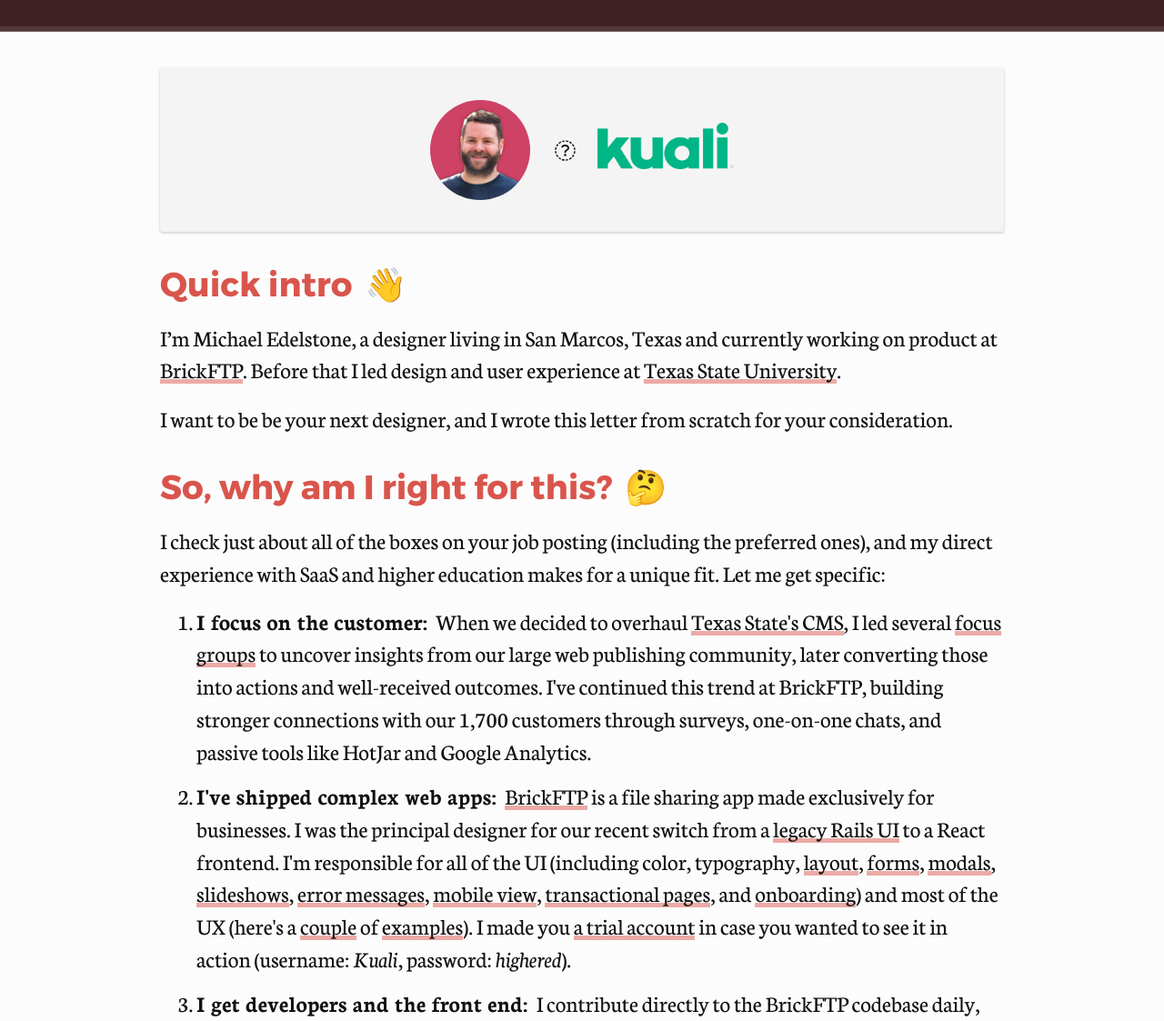
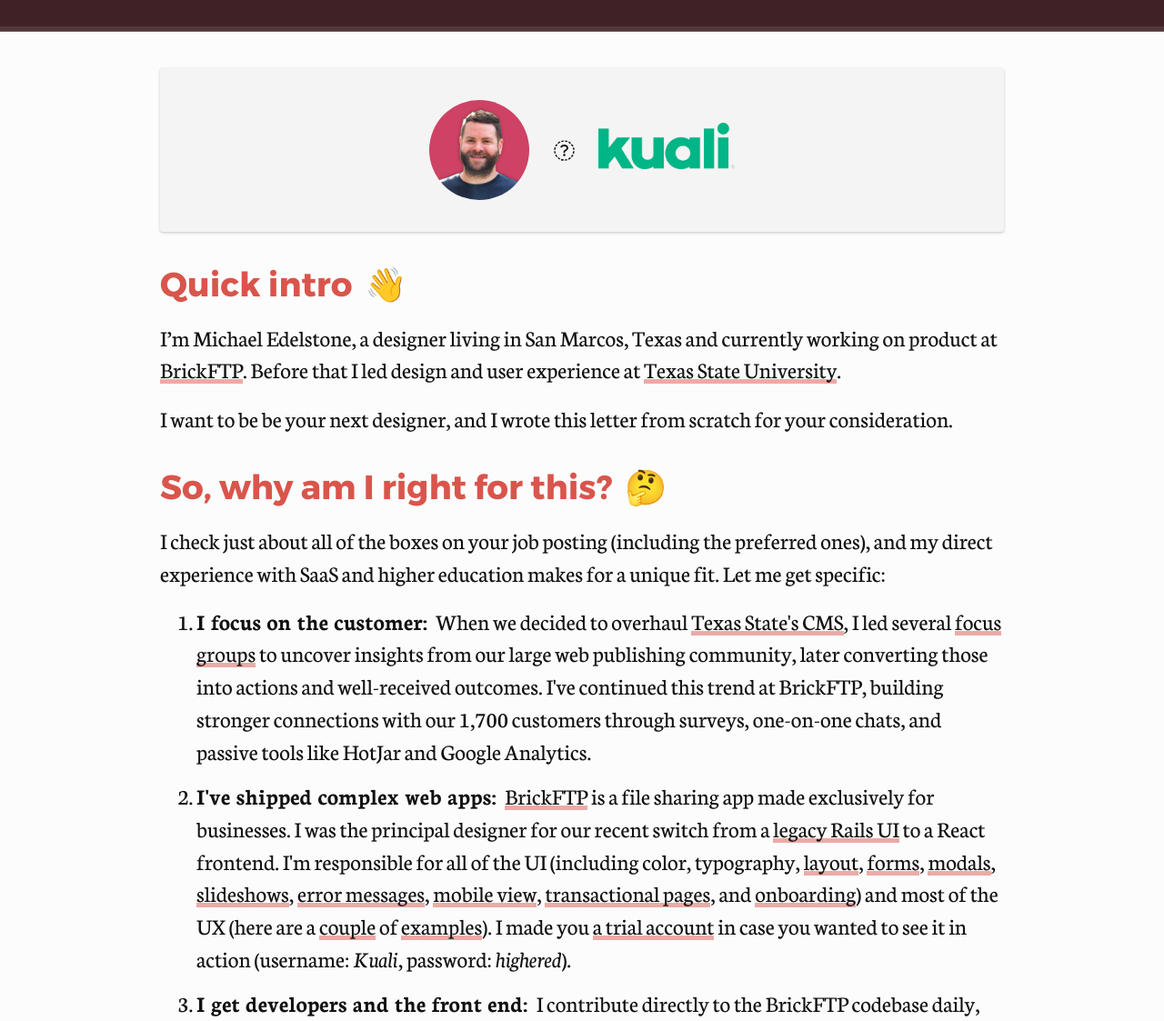
Before and after one commit to edelstone/my-website, a Jekyll site: the page built from kuali.html, in a window 1280 px wide. Shown: the part 207-1330 px from the top of the page at 91% size. Built offline with Jekyll 4.4.1, drawn with Linux system fonts in a browser that asks for light colours; nearby versions of some CDN libraries; library files that are not in the unit come from our copies.

Commit message:
corrects type and small CSS improvements

```diff
--- a/_sass/cover-letter.scss
+++ b/_sass/cover-letter.scss
@@ -24,7 +24,7 @@
 
     .plus {
       font-size: 2rem;
-      margin: 0 1.8rem 0 2rem;
+      margin: 0 2rem;
       @include breakpoint ('small') {
         margin: 2rem 0;
       }
--- a/kuali.html
+++ b/kuali.html
@@ -42,7 +42,7 @@ button-prev-link: /contact
 						<div class="faux-link inline" href="/images/brickftp/react-error.png" data-featherlight="image">error messages</div>,
 						<div class="faux-link inline" href="/images/brickftp/react-mobile.png" data-featherlight="image">mobile view</div>,
 						<div class="faux-link inline" href="/images/brickftp/react-upgrade.png" data-featherlight="image">transactional pages</div>, and
-						<div class="faux-link inline" href="/images/brickftp/react-welcome.png" data-featherlight="image">onboarding</div>) and most of the UX (here's a <a href="https://projects.invisionapp.com/share/TFBVY7F5R#/screens">couple</a> of <a href="https://projects.invisionapp.com/share/R8FH6PZJ75Q#/screens">examples</a>). I made you <a href="https://kuali.brickftp.com/sessions/new">a trial account</a> in case you wanted to see it in action (username: <i>Kuali</i>, password: <i>highered</i>).</span></li>
+						<div class="faux-link inline" href="/images/brickftp/react-welcome.png" data-featherlight="image">onboarding</div>) and most of the UX (here are a <a href="https://projects.invisionapp.com/share/TFBVY7F5R#/screens">couple</a> of <a href="https://projects.invisionapp.com/share/R8FH6PZJ75Q#/screens">examples</a>). I made you <a href="https://kuali.brickftp.com/sessions/new">a trial account</a> in case you wanted to see it in action (username: <i>Kuali</i>, password: <i>highered</i>).</span></li>
 					<li><span class="inline-header">I get developers and the front end:</span> I contribute directly to the BrickFTP codebase daily, and that’s my HTML/CSS in production on <a href="https://txstate.edu">txstate.edu</a>, and <a href="https://brickftp.com">brickftp.com</a>. When I don't know how to build something myself I rely on a refined, understandable design process – using Sketch, Balsamiq, and InVision – that developers love. I’m active <a href="https://github.com/edelstone">on GitHub</a> and I'm happily up-to-date on flexbox, CSS animations, Sass, WCAG 2.0, Git, and basic JavaScript.</li>
 					<li><span class="inline"><span class="inline-header">I’m a natural communicator:</span> Coworkers consider me honest, humorous, and expertly prepared with <div class="faux-link inline" href="https://i.giphy.com/media/l0He3TjUldAZ4IXdK/source.gif" data-featherlight="image">inspirational GIFs</div>. I'm the creator of <a href="/portfolio/texas-state-brand">Texas State's digital brand</a> and even wrote the script for a <a href="https://vimeo.com/163458282">nationally-televised ad campaign</a>. At BrickFTP I do a ton of UX writing and microcopy, authoring thousands of words across the BrickFTP interface and spearheading the <a href="https://headwayapp.co/brickftp-updates">app’s changelog</a>.</span></li>
 					<li><span class="inline-header">I’m remote-ready:</span> I’ve been working remotely in a highly-autonomous role for over a year now, and I’m convinced that I’m at my best and most-focused in my home studio or local coffee shop. Tools like Slack, Basecamp, and Zoom are second nature, and I’m happy to meet in person at regular intervals.</li>
```
